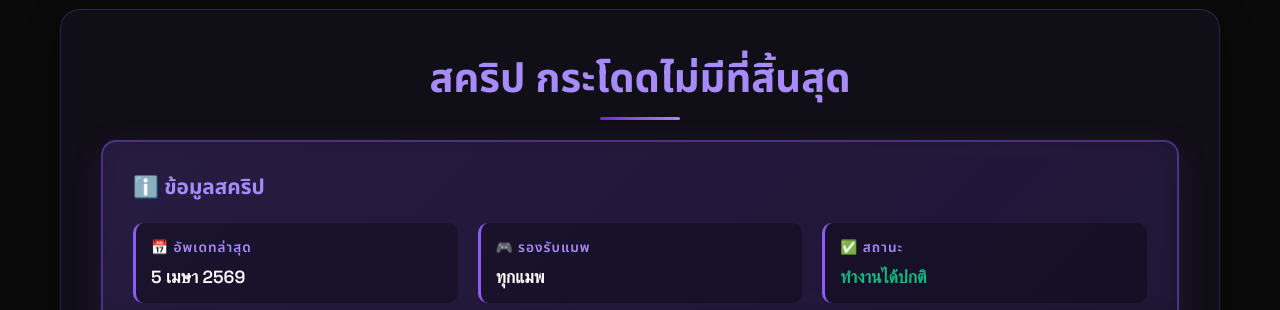
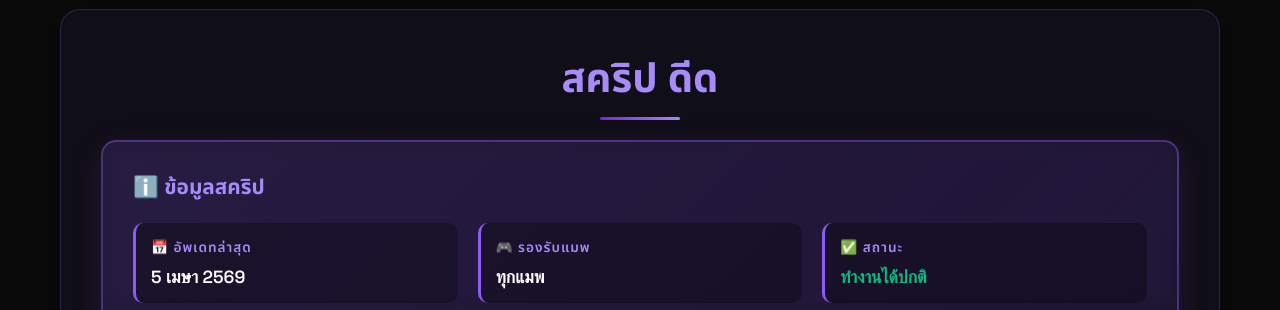
Before and after one commit to krnlexecutor735-cell/Puntank, a plain HTML site: page index.html in a window 1280 px wide. Shown: the part 802-1112 px from the top of the page. Drawn offline with nearby package versions, Linux system fonts and the light colour scheme.

Commit message:
Update section title from 'กระโดดไม่มีที่สิ้นสุด' to 'ดีด'

```diff
--- a/index.html
+++ b/index.html
@@ -827,7 +827,7 @@
             </section>
 
             <section class="section script-section">
-                <h2 class="section-title"> สคริป กระโดดไม่มีที่สิ้นสุด</h2>
+                <h2 class="section-title"> สคริป ดีด</h2>
 
                 <!-- Info Box -->
                 <div class="info-box">
```
